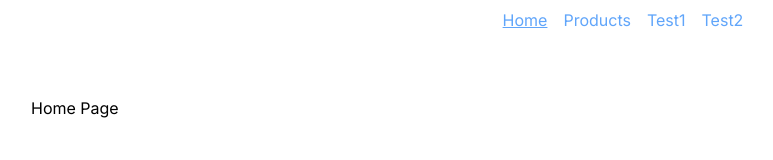
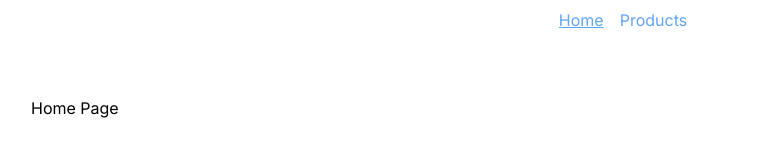
Before and after one commit to takimi12/Week-2, a Next.js app: page / in a window 1280 px wide. Shown: the top 160 px of the page, without its empty margins (17-790 px from the left). Built offline with nearby package versions, Linux system fonts and the light colour scheme.

Commit message:
Zmiana konfiguracji obrazu

```diff
--- a/next.config.js
+++ b/next.config.js
@@ -1,10 +1,11 @@
-/** @type {import('next').NextConfig} */
-const nextConfig = {
+// next.config.js
+module.exports = {
 	pageExtensions: ["ts", "tsx", "mdx"],
 	experimental: {
 		typedRoutes: false,
 		mdxRs: true,
 	},
+	images: {
+		domains: ["naszsklep-api.vercel.app"],
+	},
 };
-const withMDX = require("@next/mdx")();
-module.exports = withMDX(nextConfig);
--- a/src/app/layout.tsx
+++ b/src/app/layout.tsx
@@ -26,12 +26,6 @@ export default function RootLayout({
 						<li>
 							<ActiveLink href="/products">Products</ActiveLink>
 						</li>
-						<li>
-							<ActiveLink href="/test1"> Test1 </ActiveLink>
-						</li>
-						<li>
-							<ActiveLink href="/test2"> Test2 </ActiveLink>
-						</li>
 					</ul>
 				</nav>
 				<section className="mx-auto max-w-md p-12 sm:max-w-2xl sm:py-16 md:max-w-4xl lg:max-w-7xl">
```
